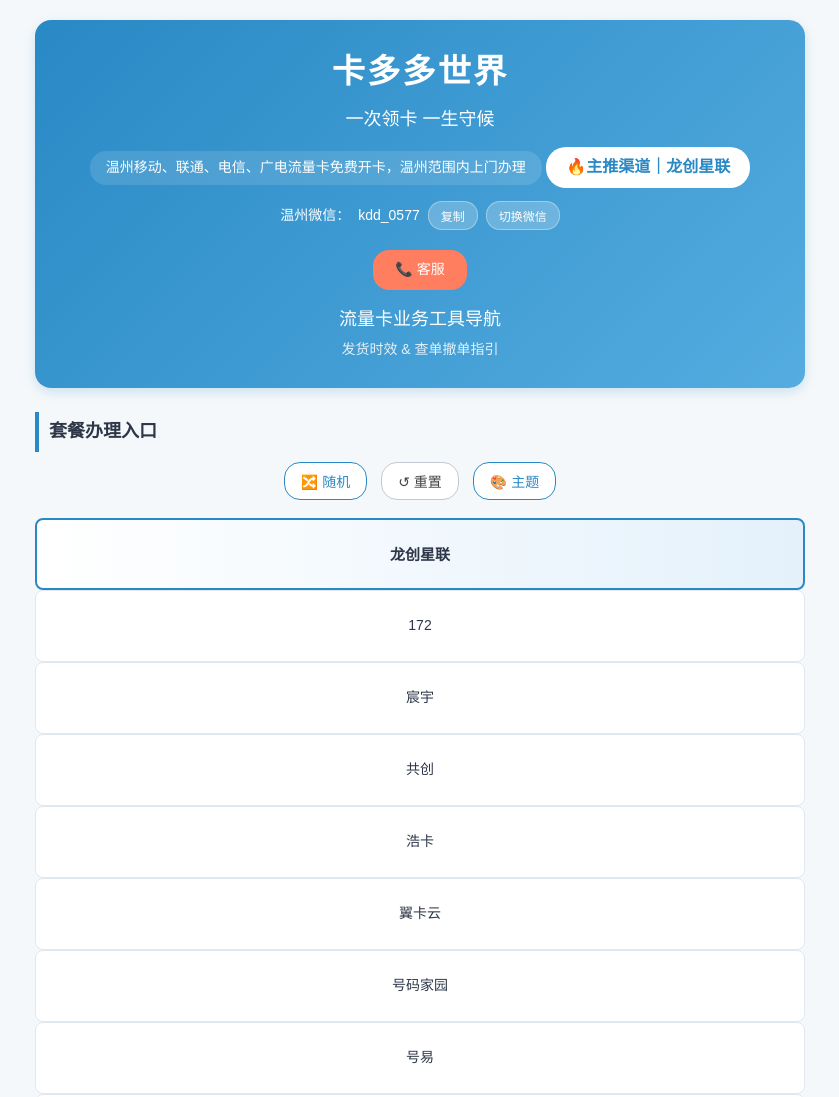
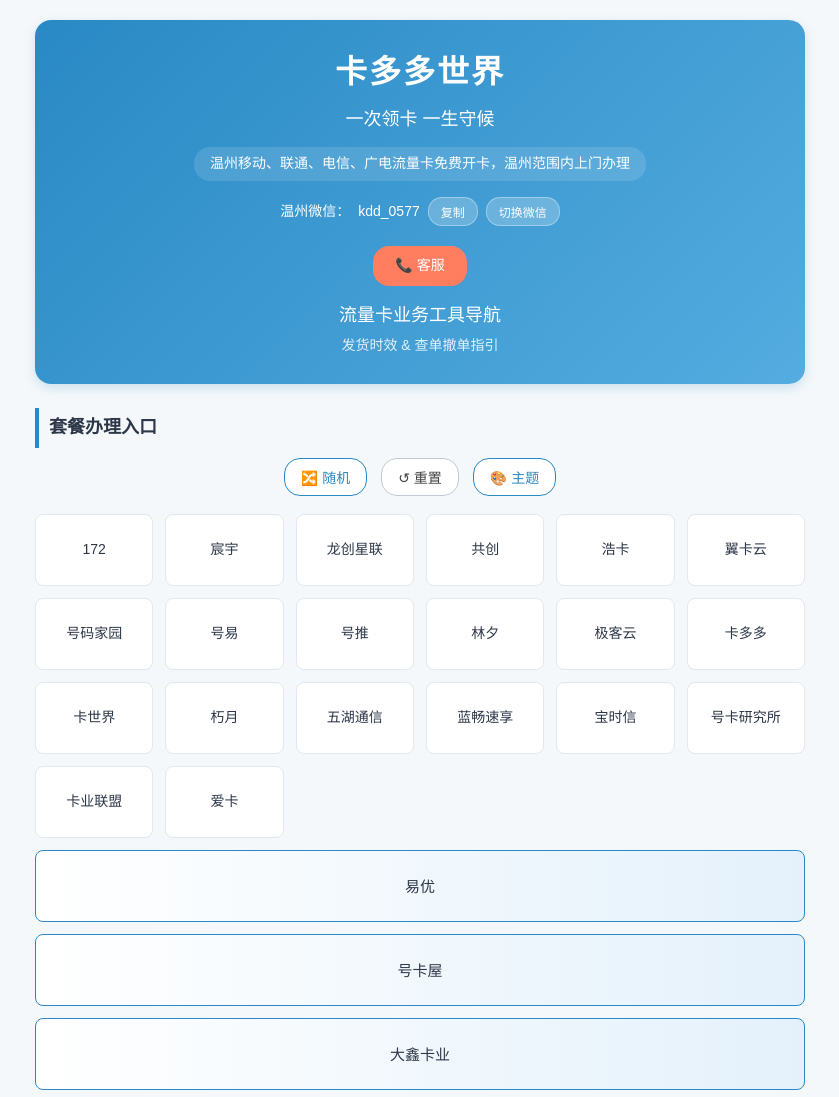
Before and after one commit to chenxxu0104/kddsj, a plain HTML site: page index.html in a window 1280 px wide. Shown: the top 1097 px of the page, without its empty margins (220-1059 px from the left). Drawn offline with Linux system fonts and the light colour scheme.

Commit message:
Update index.html

```diff
--- a/index.html
+++ b/index.html
@@ -5,7 +5,7 @@
     <meta name="viewport" content="width=device-width, initial-scale=1.0, maximum-scale=1.0, user-scalable=no">
     <meta name="apple-mobile-web-app-capable" content="yes">
     <meta name="apple-mobile-web-app-status-bar-style" content="default">
-    <meta name="keywords" content="流量卡办理,联通电信移动广电,号卡代理,一证五户查询,龙创星联">
+    <meta name="keywords" content="流量卡办理,联通电信移动广电,号卡代理,一证五户查询">
     <meta name="description" content="卡多多世界‑流量卡业务导航平台，提供各大运营商办卡入口、查单撤单、一证五户查询，温州可上门办卡">
     <title>卡多多世界 | 流量卡业务工具导航</title>
     <style>
@@ -211,20 +211,6 @@
             opacity: 0.8;
             transform: scale(0.98);
         }
-        /* 头部主推快捷按钮（可选，不需要可以删掉这段） */
-        .header-quick-push{
-            display:inline-block;
-            background:#ffffff;
-            color:var(--main);
-            font-weight:bold;
-            padding:8px 20px;
-            border-radius:20px;
-            text-decoration:none;
-            margin-bottom:12px;
-        }
-        .header-quick-push:active{
-            transform:scale(0.97);
-        }
         .nav-title {
             font-size: 18px;
             margin-bottom: 5px;
@@ -293,9 +279,9 @@
             background: linear-gradient(90deg, #ffffff 0%, #dcecf9 100%);
         }
         .single-link.highlight {
-            border: 2px solid var(--main);
+            border: 1px solid var(--main);
             background: linear-gradient(90deg, #ffffff 0%, #e4f1fb 100%);
-            font-weight: 600;
+            font-weight: 500;
         }
         .single-link.highlight:hover {
             background: linear-gradient(90deg, #ffffff 0%, #cde3f5 100%);
@@ -445,9 +431,6 @@
         <div class="local-service">
             温州移动、联通、电信、广电流量卡免费开卡，温州范围内上门办理
         </div>
-        <!-- 头部主推快捷按钮，不需要直接注释或者删除 -->
-        <a href="https://sim.loonginno.cn/web/shangpinguanli/zaishoushangpin" target="_blank" rel="noopener noreferrer" class="header-quick-push">🔥主推渠道｜龙创星联</a>
-
         <div class="wechat-info" id="wechatInfo">
             <span id="wechatLabel">温州微信：</span>
             <span id="wechatAccount">kdd_0577</span>
@@ -500,9 +483,10 @@
                 </div>
             </div>
         </div>
-            <a href="https://sim.loonginno.cn/h5/index?shop_id=MTAxNTk3&tab=1" class="link-item single-link highlight fixed-top" target="_blank" rel="noopener noreferrer" title="龙创星联号卡平台">龙创星联</a>
+        <div class="link-group" id="packageGroup">
             <a href="https://172.lot-ml.com/ProductEn/Index/77cad8f3af288738" class="link-item rand-item" target="_blank" rel="noopener noreferrer" title="172号卡平台">172</a>
             <a href="https://yc.670k.com/index?k=RnhtbkxIN0FYd1U9" class="link-item rand-item" target="_blank" rel="noopener noreferrer" title="宸宇号卡平台">宸宇</a>
+            <a href="https://sim.loonginno.cn/h5/index?shop_id=MTAxNTk3&tab=1" class="link-item rand-item" target="_blank" rel="noopener noreferrer" title="龙创星联平台">龙创星联</a>
             <a href="https://haoka.kakatx.com/web/#/?token=MjA2NjU0fDE3ODQwNDk2NjA2MDNoYW9rYTY2Ng" class="link-item rand-item" target="_blank" rel="noopener noreferrer" title="共创号卡平台">共创</a>
             <a href="https://mp.yapingkeji.com/#/pages/sales_index/my_store?mall_id=k9n576LJ%2FWBl470WgzQghw%3D%3D" class="link-item rand-item" target="_blank" rel="noopener noreferrer" title="浩卡号卡平台">浩卡</a>
             <a href="https://lingqu.87haoka.cn/s/jgcjTJXe" class="link-item rand-item" target="_blank" rel="noopener noreferrer" title="翼卡云平台">翼卡云</a>
@@ -709,20 +693,15 @@
             return copy;
         }
         const originRandItems = Array.from(els.packageGroup.querySelectorAll('.rand-item'));
-        // fixed‑top：龙创星联；fixed‑bottom：易优、号卡屋、大鑫卡业，都不参与随机打乱
-        const fixedTopItem = Array.from(els.packageGroup.querySelectorAll('.fixed-top'));
         const fixedItems = Array.from(els.packageGroup.querySelectorAll('.fixed-bottom'));
-
         function randomPackageList() {
             const shuffledRand = shuffleArray(originRandItems);
             els.packageGroup.innerHTML = '';
-            fixedTopItem.forEach(el => els.packageGroup.appendChild(el));
             shuffledRand.forEach(el => els.packageGroup.appendChild(el));
             fixedItems.forEach(el => els.packageGroup.appendChild(el));
         }
         function restoreOriginOrder() {
             els.packageGroup.innerHTML = '';
-            fixedTopItem.forEach(el => els.packageGroup.appendChild(el));
             originRandItems.forEach(el => els.packageGroup.appendChild(el));
             fixedItems.forEach(el => els.packageGroup.appendChild(el));
         }
```
